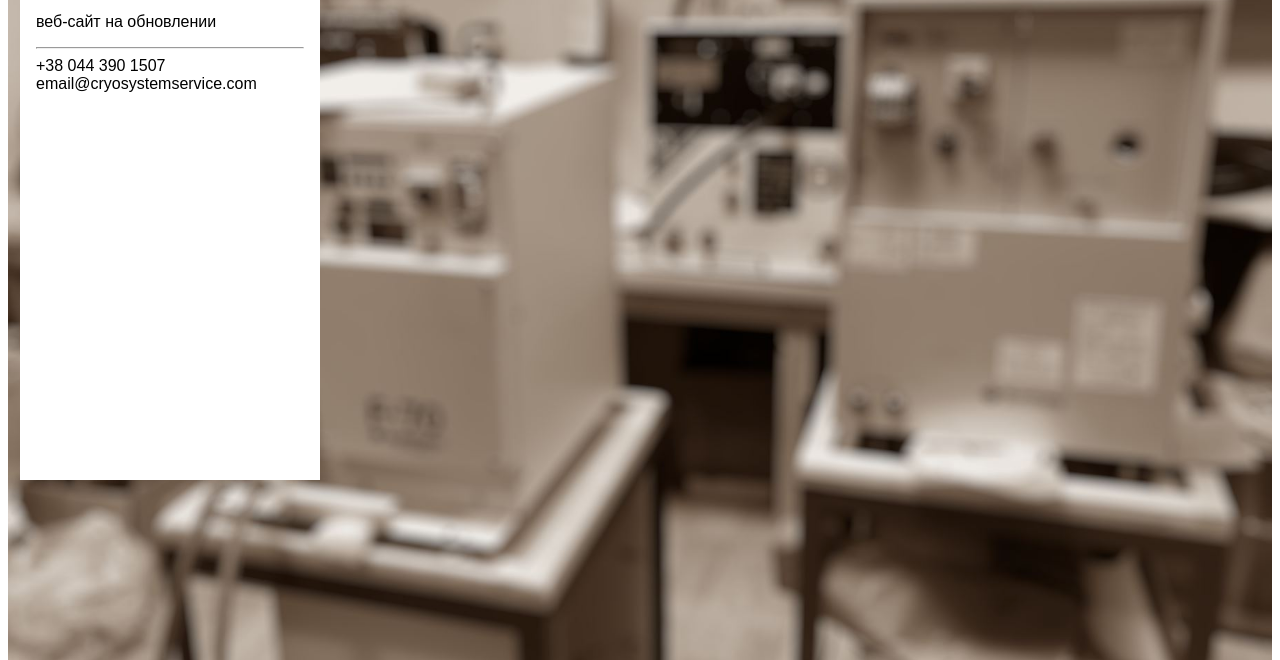
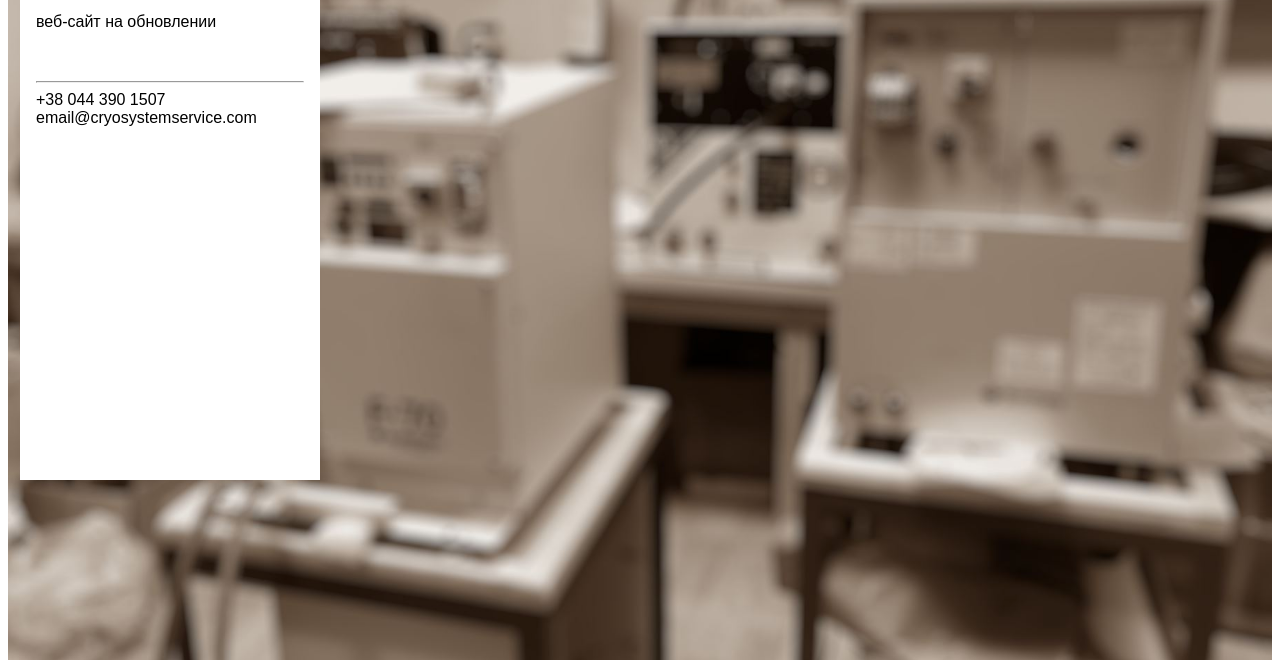
Before and after one commit to ieroglif/barbaris-website, a plain HTML site: page cryosystemservice/2/index.html in a window 1280 px wide. Shown: the part 148-808 px from the top of the page. Drawn offline with Linux system fonts and the light colour scheme.

Commit message:
Add files via upload

```diff
--- a/cryosystemservice/2/index.html
+++ b/cryosystemservice/2/index.html
@@ -58,6 +58,7 @@ p {
       <p><img src="logo-b_on_w.png" width=90%></p>
       <p>&nbsp;<br /></p>
 	  <p>веб-сайт на обновлении</p>
+	  <p>&nbsp;<br /></p>
 	  <hr />
       +38 044 390 1507<br />
       email@cryosystemservice.com<br />
```
